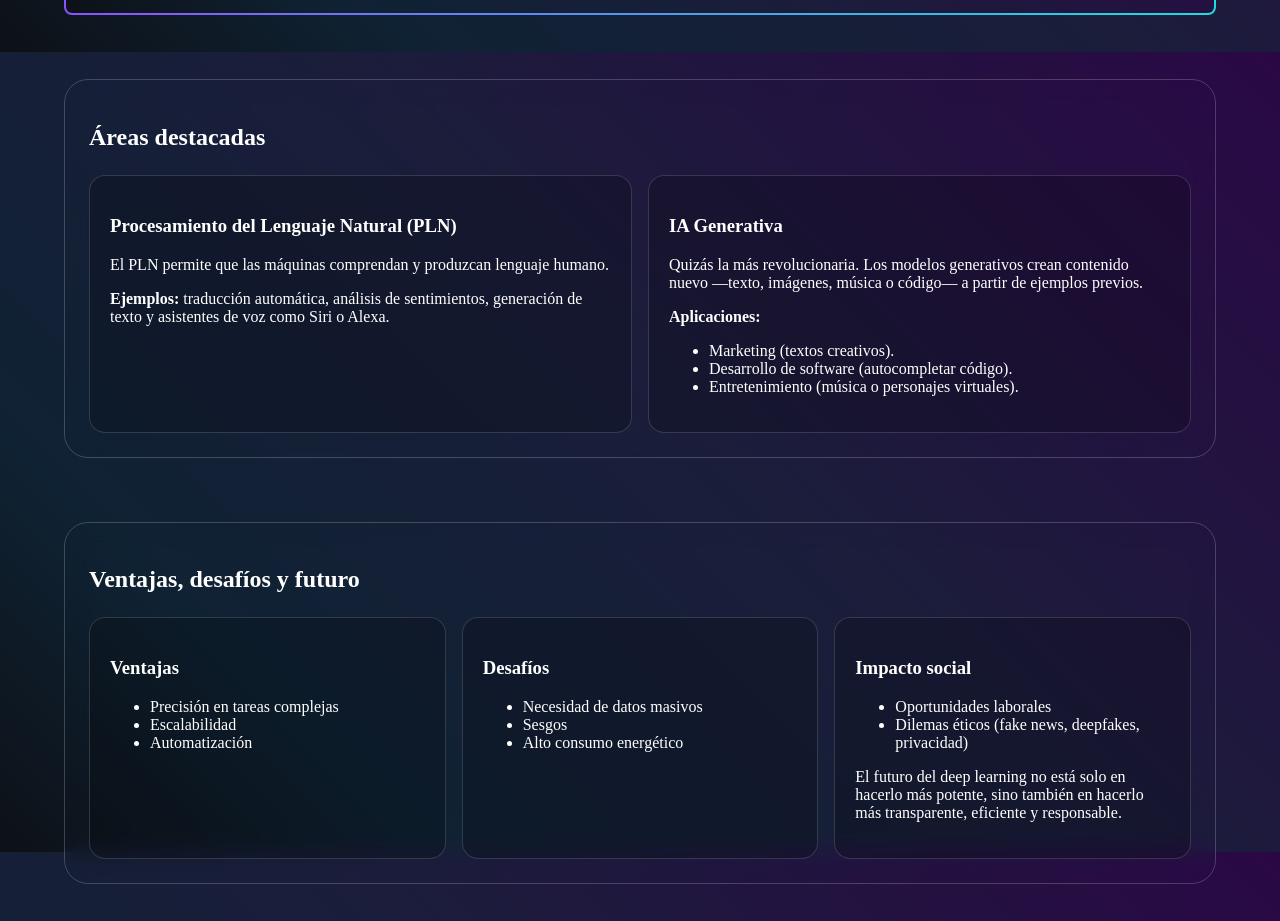
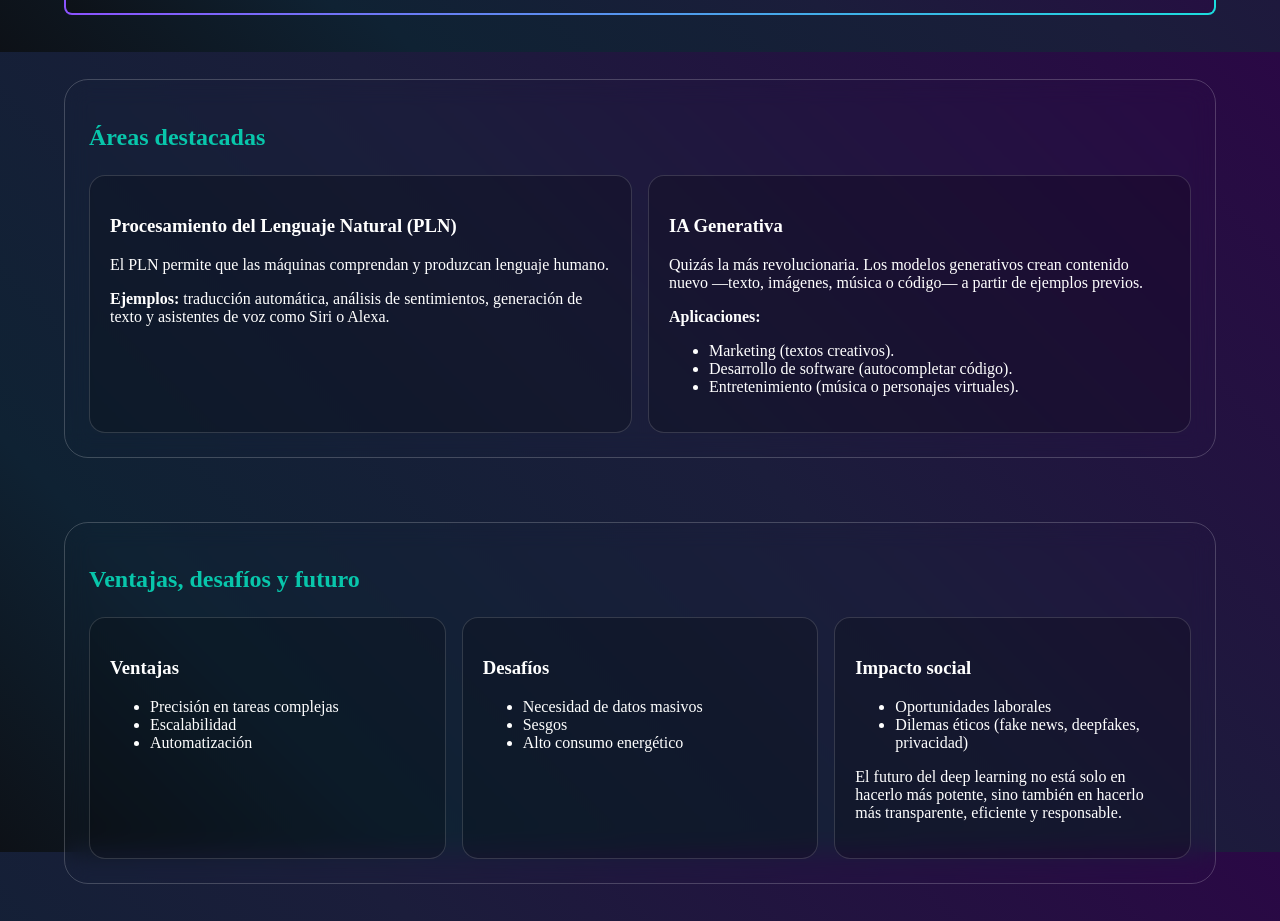
Before and after one commit to ulisesoliva17/ProyectoWeb, a plain HTML site: page html/dl.html in a window 1280 px wide. Shown: the part 1548-2469 px from the top of the page. Drawn offline with nearby package versions, Linux system fonts and the light colour scheme.

Commit message:
color a h

```diff
--- a/css/estilo.css
+++ b/css/estilo.css
@@ -174,6 +174,10 @@ header .lista .link {
   color: #08C6AB;
 }
 
+#modelo-h2 {
+  color: #08C6AB;
+}
+
 #modelos-cajas {
   border: 2px solid transparent;
   background-image: linear-gradient(45deg,
@@ -235,6 +239,14 @@ background: rgba(255, 255, 255, 0.02);
   /* backdrop-blur-md */
 }
 
+#ventajas{
+  color: #08C6AB;
+}
+
+#areas-h2{
+  color: #08C6AB;
+}
+
 #areas-grid {
   margin-top: 1.5rem;
   /* mt-6 */
```
